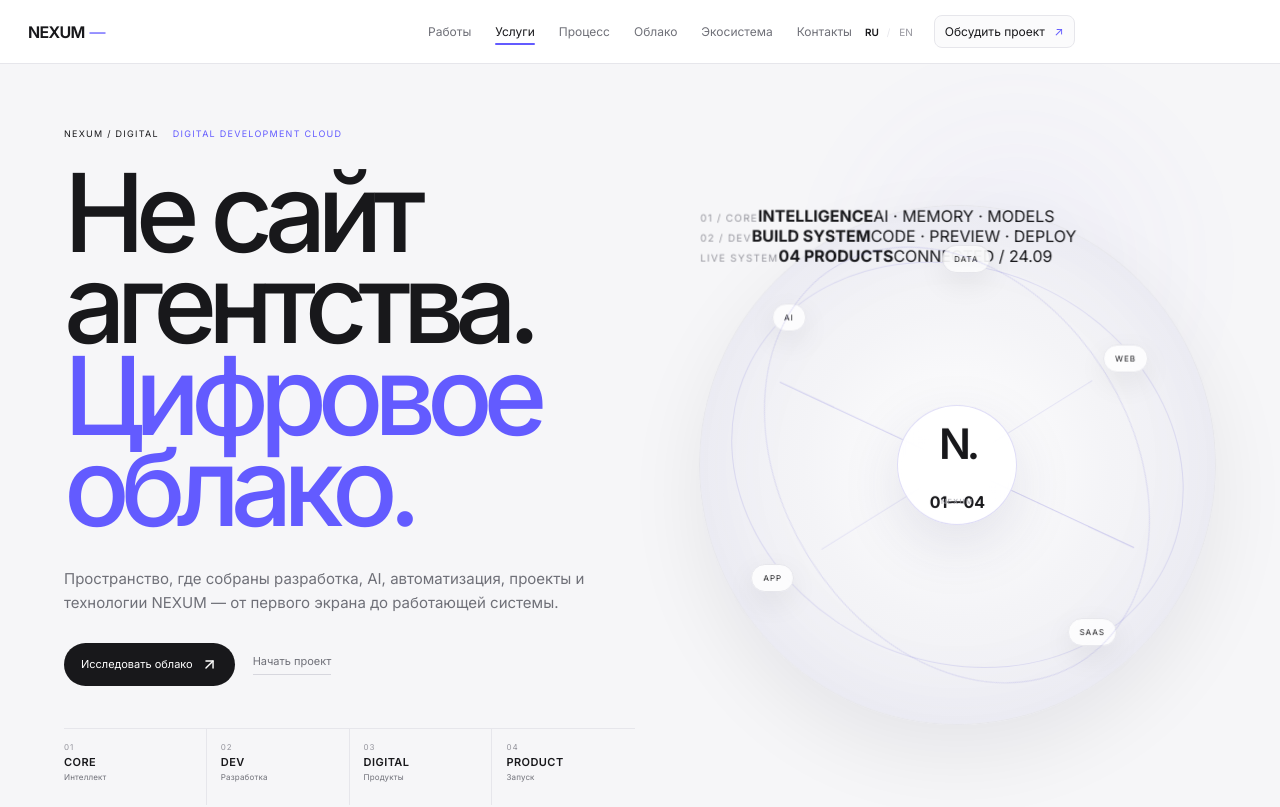
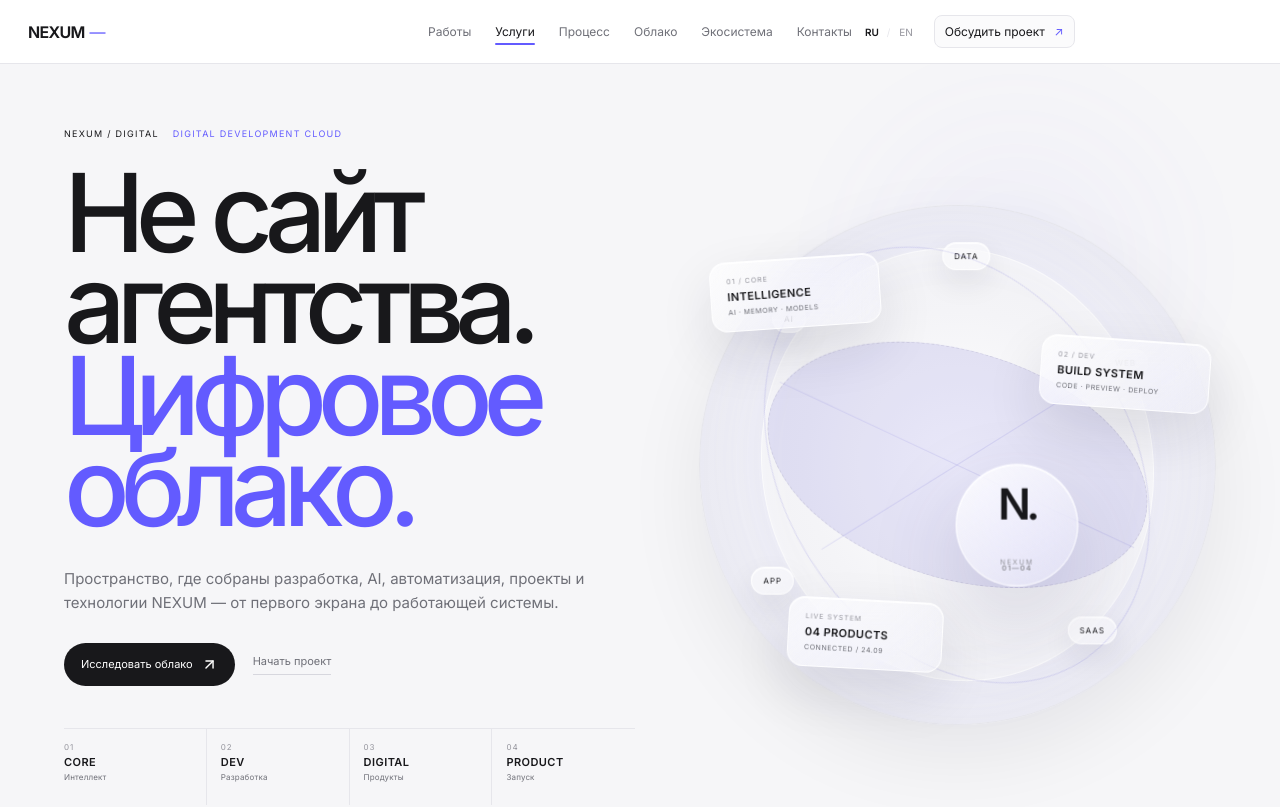
Before and after one commit to borzenkoofficial-lab/Nexum_Digital_Agency, a React (Vite) app: page / in a window 1280 px wide. Shown: the top 807 px of the page. Built offline with nearby package versions, Linux system fonts and the light colour scheme.

Commit message:
style: add floating liquid glass constellation

```diff
--- a/src/styles/global.css
+++ b/src/styles/global.css
@@ -1151,3 +1151,25 @@ nav button{position:relative}nav button.active{color:var(--ink)}nav button.activ
 .cloud-service-tile.is-active{backdrop-filter:blur(18px);-webkit-backdrop-filter:blur(18px)}
 @keyframes liquidDrift{0%{transform:translate3d(-10px,-5px,0) scale(.96)}100%{transform:translate3d(25px,18px,0) scale(1.06)}}
 @media(prefers-reduced-motion:reduce){.cloud-hero:before,.cloud-capabilities:before{animation:none}.browser,.phone,.telegram-window,.plugin-panel,.website-scene,.cloud-project-visual,.cloud-service-preview{transition:none}}
+
+/* Hero liquid glass constellation */
+.cloud-orbit{isolation:isolate}
+.cloud-orbit:before{content:'';position:absolute;inset:8% 12%;border:1px solid rgba(255,255,255,.7);border-radius:50%;transform:rotate(-12deg);box-shadow:0 0 80px rgba(120,110,255,.08),inset 0 0 40px rgba(255,255,255,.45);pointer-events:none}
+.hero-glass-panel{position:absolute;z-index:3;padding:14px 16px;border:1px solid rgba(255,255,255,.78);background:linear-gradient(135deg,rgba(255,255,255,.64),rgba(242,242,249,.27));backdrop-filter:blur(22px) saturate(160%);-webkit-backdrop-filter:blur(22px) saturate(160%);border-radius:16px;box-shadow:0 22px 55px rgba(30,30,55,.11),inset 0 1px rgba(255,255,255,.9);display:flex;flex-direction:column;gap:4px;min-width:170px;animation:glassFloat 7s ease-in-out infinite}
+.hero-glass-panel small{font-size:7px;letter-spacing:.14em;color:var(--subtle)}
+.hero-glass-panel b{font-size:11px;letter-spacing:.04em;font-weight:600}
+.hero-glass-panel span{font-size:7px;letter-spacing:.08em;color:var(--muted)}
+.hero-glass-panel-a{top:10%;left:2%;transform:rotate(-4deg)}
+.hero-glass-panel-b{right:1%;top:27%;transform:rotate(4deg);animation-delay:-2.4s}
+.hero-glass-panel-c{bottom:9%;left:17%;transform:rotate(3deg);animation-delay:-4.5s;min-width:155px}
+.orbit-line-c{position:absolute;width:76%;height:44%;left:12%;top:28%;border:1px dashed rgba(80,75,110,.13);border-radius:50%;transform:rotate(17deg)}
+.orbit-core{box-shadow:0 35px 90px rgba(60,55,110,.18),inset 0 1px rgba(255,255,255,.95);border:1px solid rgba(255,255,255,.82);background:linear-gradient(145deg,rgba(255,255,255,.82),rgba(225,225,237,.38));backdrop-filter:blur(30px) saturate(160%);-webkit-backdrop-filter:blur(30px) saturate(160%);animation:coreBreathe 5s ease-in-out infinite}
+.orbit-core b{font-size:7px;letter-spacing:.15em;color:var(--subtle);margin-top:5px}
+.orbit-chip{border-color:rgba(255,255,255,.8)!important;background:rgba(255,255,255,.48)!important;backdrop-filter:blur(15px);-webkit-backdrop-filter:blur(15px);box-shadow:0 12px 30px rgba(30,30,50,.09),inset 0 1px rgba(255,255,255,.85);animation:chipFloat 4.5s ease-in-out infinite}
+.chip-b{animation-delay:-1s}.chip-c{animation-delay:-2s}.chip-d{animation-delay:-3s}.chip-e{animation-delay:-4s}
+@keyframes glassFloat{0%,100%{translate:0 0}50%{translate:0 -9px}}
+@keyframes coreBreathe{0%,100%{transform:scale(1)}50%{transform:scale(1.025)}}
+@keyframes chipFloat{0%,100%{translate:0 0}50%{translate:0 -5px}}
+@media(max-width:900px){.hero-glass-panel{min-width:140px;padding:10px 12px}.hero-glass-panel-b{right:-2%}.hero-glass-panel-c{left:4%}}
+@media(max-width:600px){.hero-glass-panel{display:none}.cloud-orbit:before{inset:12% 5%}.orbit-line-c{width:90%;left:5%}}
+@media(prefers-reduced-motion:reduce){.hero-glass-panel,.orbit-core,.orbit-chip{animation:none}}
```
